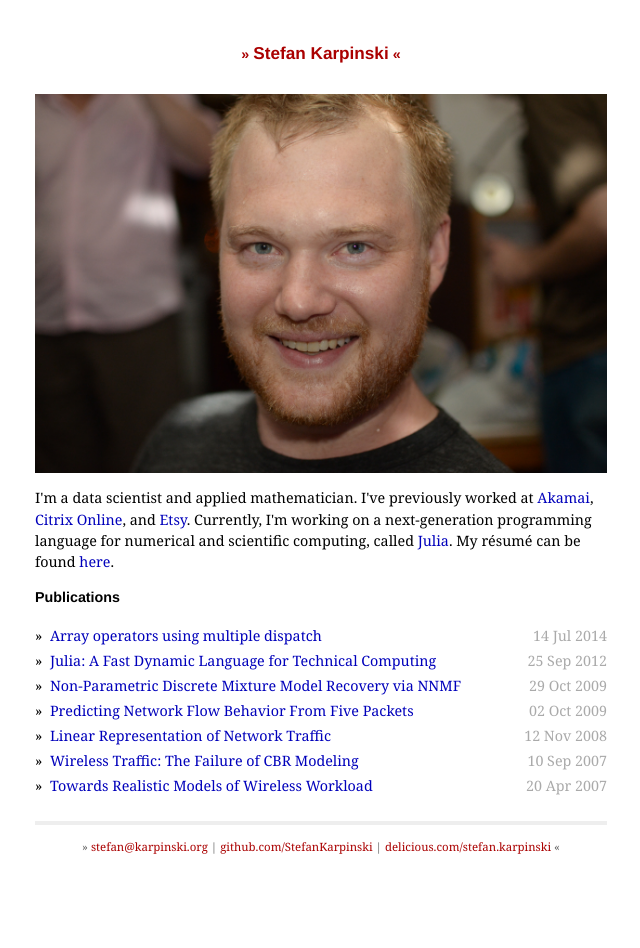
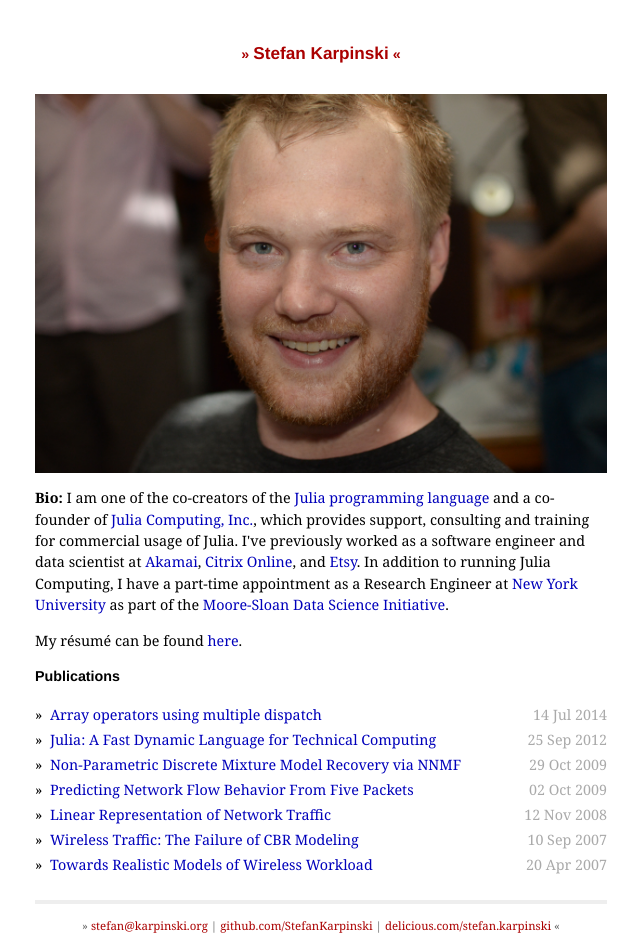
Before and after one commit to StefanKarpinski/stefankarpinski.github.com, a Jekyll site: the page built from index.html, in a window 1280 px wide. Shown: the whole page, without its empty margins (319-959 px from the left). Built offline with Jekyll 4.4.1, drawn with Linux system fonts in a browser that asks for light colours.

Commit message:
update bio

```diff
--- a/index.html
+++ b/index.html
@@ -4,7 +4,12 @@ title: Stefan Karpinski
 ---
 <div id="home">
   <img src="images/stefan_wide.jpg" alt="headshot" width="100%" align="center"></img>
-  <p>I'm a data scientist and applied mathematician. I've previously worked at <a href="http://www.akamai.com/" target="_blank">Akamai</a>, <a href="http://www.citrixonline.com/" target="_blank">Citrix Online</a>, and <a href="http://www.etsy.com/" target="_blank">Etsy</a>. Currently, I'm working on a next-generation programming language for numerical and scientific computing, called <a href="http://julialang.org/" target="_blank">Julia</a>. My résumé can be found <a href="/resume/">here</a>.
+
+  <p><b>Bio:</b>
+  I am one of the co-creators of the <a href="http://julialang.org/">Julia programming language</a> and a co-founder of <a href="http://juliacomputing.com/">Julia Computing, Inc.</a>, which provides support, consulting and training for commercial usage of Julia. I've previously worked as a software engineer and data scientist at <a href="https://www.akamai.com/">Akamai</a>, <a href="https://www.citrix.com/">Citrix Online</a>, and <a href="https://www.etsy.com/">Etsy</a>. In addition to running Julia Computing, I have a part-time appointment as a Research Engineer at <a href="http://www.nyu.edu/">New York University</a> as part of the <a href="http://cds.nyu.edu/mooresloan/">Moore-Sloan Data Science Initiative</a>.
+  </p>
+
+  <p>My résumé can be found <a href="/resume/">here</a>.</p>
 
   {% include publications.html %}
 </div>
```
